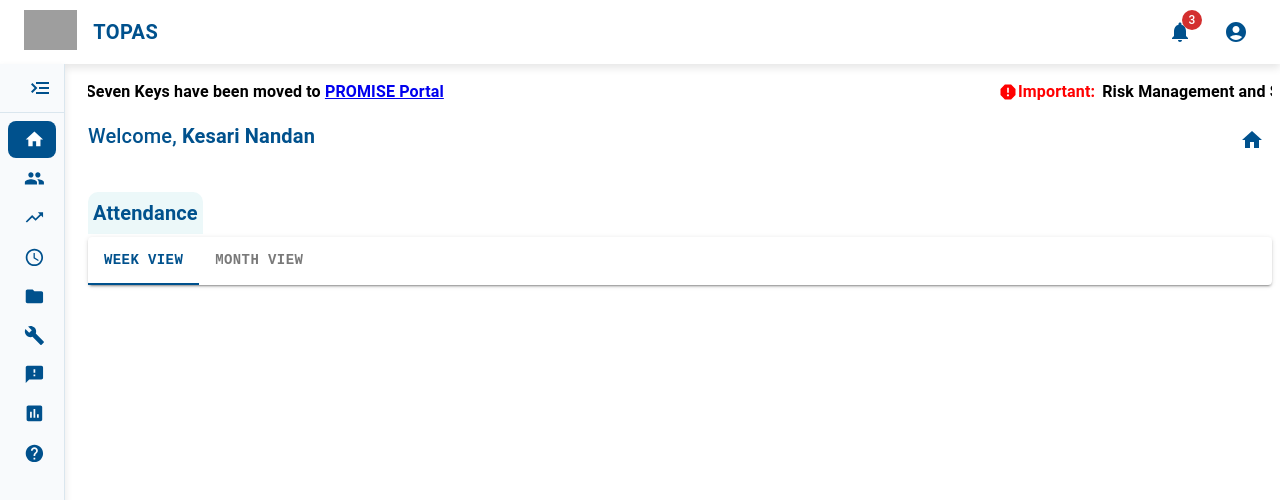
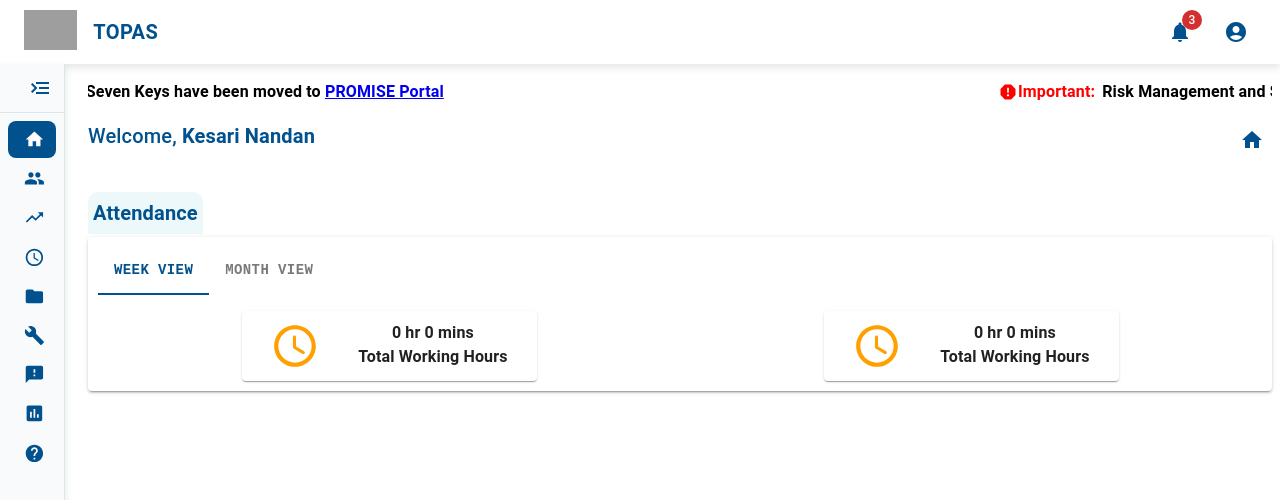
Before and after one commit to KesariIncture/topas-demo, a React (Vite) app: page /topas-demo/dashboard in a window 1280 px wide. Shown: the top 500 px of the page. Built offline with nearby package versions, Linux system fonts and the light colour scheme; grey boxes are pictures that could not be loaded.

Commit message:
Add working hours cards to Dashboard and improve layout

```diff
--- a/src/pages/Dashboard.jsx
+++ b/src/pages/Dashboard.jsx
@@ -1,11 +1,18 @@
-import { Typography, Box, IconButton, Paper, Tabs, Tab } from "@mui/material";
+import {
+  Typography,
+  Box,
+  IconButton,
+  Paper,
+  Tabs,
+  Tab,
+  Card,
+  CardContent,
+} from "@mui/material";
 import Header from "../components/Header";
 import Sidebar from "../components/Sidebar";
-import { Home, Report } from "@mui/icons-material";
+import { Home, Report, ScheduleRounded } from "@mui/icons-material";
 import Marquee from "react-fast-marquee";
 import { useState } from "react";
-
-
 
 function Dashboard() {
   const c1 = "#00518D";
@@ -36,7 +43,14 @@ function Dashboard() {
               Important:
             </Typography>
             <Typography sx={{ fontWeight: "bold" }}>
-              Risk Management and Seven Keys have been moved to <a href="https://promis.cherrywork.com/" target="_blank" rel="noopener noreferrer">PROMISE Portal</a>
+              Risk Management and Seven Keys have been moved to{" "}
+              <a
+                href="https://promis.cherrywork.com/"
+                target="_blank"
+                rel="noopener noreferrer"
+              >
+                PROMISE Portal
+              </a>
             </Typography>
           </Box>
         </Marquee>
@@ -61,19 +75,84 @@ function Dashboard() {
             <Home />
           </IconButton>
         </Box>
-        <Box sx={{ backgroundColor: "#ECF8F9", width: "fit-content", padding: "5px", marginTop: "2rem", borderRadius: "10px 10px 0 0" }}>
-          <Typography variant="h6" sx={{ color: c1, fontWeight: "bold" }}>Attendance</Typography>
+        <Box
+          sx={{
+            backgroundColor: "#ECF8F9",
+            width: "fit-content",
+            padding: "5px",
+            marginTop: "2rem",
+            borderRadius: "10px 10px 0 0",
+          }}
+        >
+          <Typography variant="h6" sx={{ color: c1, fontWeight: "bold" }}>
+            Attendance
+          </Typography>
         </Box>
-        <Paper elevation={2} sx={{ marginTop: "3px" }}>
+        <Paper elevation={2} sx={{ marginTop: "3px", padding: "10px" }}>
           <Tabs
             value={tabValue}
             onChange={handleChange}
             TabIndicatorProps={{ style: { backgroundColor: c1 } }}
             textColor="inherit"
           >
-            <Tab label="Week View" sx={{ fontFamily: "monospace", fontWeight: "bold", color: tabValue === 0 ? c1 : "inherit" }} />
-            <Tab label="Month View" sx={{ fontFamily: "monospace", fontWeight: "bold", color: tabValue === 1 ? c1 : "inherit" }} />
+            <Tab
+              label="Week View"
+              sx={{
+                fontFamily: "monospace",
+                fontWeight: "bold",
+                color: tabValue === 0 ? c1 : "inherit",
+              }}
+            />
+            <Tab
+              label="Month View"
+              sx={{
+                fontFamily: "monospace",
+                fontWeight: "bold",
+                color: tabValue === 1 ? c1 : "inherit",
+              }}
+            />
           </Tabs>
+          <Box
+            sx={{
+              marginTop: "1rem",
+              display: "flex",
+              justifyContent: "space-around",
+            }}
+          >
+            <Card sx={{ minWidth: 275, padding: "10px" }}>
+              <Box sx={{ display: "flex", justifyContent: "space-around" }}>
+                <ScheduleRounded style={{ color: "#FFA000", fontSize: 50 }} />{" "}
+                <Box
+                  sx={{
+                    display: "flex",
+                    flexDirection: "column",
+                    alignItems: "center",
+                  }}
+                >
+                  <Typography sx = {{fontWeight: "bold"}}>0 hr 0 mins</Typography>
+                  <Typography sx = {{fontWeight: "bold"}}>Total Working Hours</Typography>
+                </Box>
+              </Box>
+            </Card>
+
+
+
+            <Card sx={{ minWidth: 275, padding: "10px" }}>
+              <Box sx={{ display: "flex", justifyContent: "space-around" }}>
+                <ScheduleRounded style={{ color: "#FFA000", fontSize: 50 }} />{" "}
+                <Box
+                  sx={{
+                    display: "flex",
+                    flexDirection: "column",
+                    alignItems: "center",
+                  }}
+                >
+                  <Typography sx = {{fontWeight: "bold"}}>0 hr 0 mins</Typography>
+                  <Typography sx = {{fontWeight: "bold"}}>Total Working Hours</Typography>
+                </Box>
+              </Box>
+            </Card>
+          </Box>
         </Paper>
       </Box>
     </>
```
